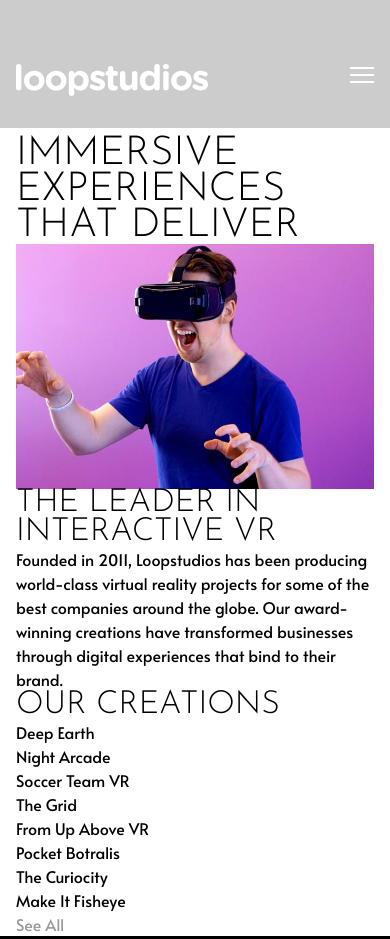
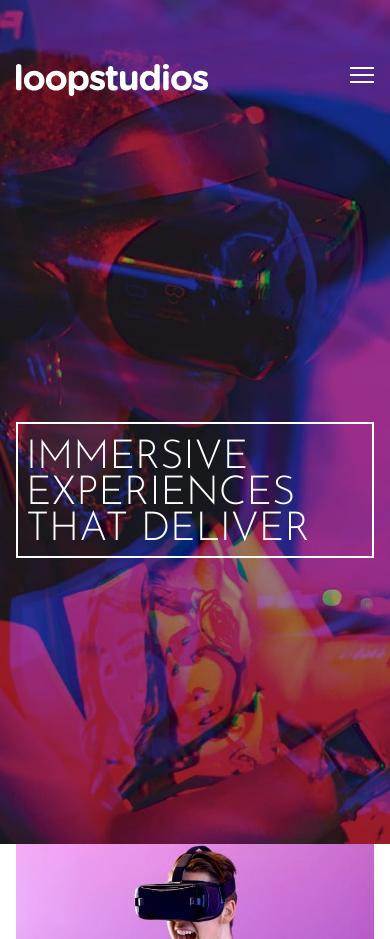
Before and after one commit to davinaleong/fem-loopstudios-landing-page, a website built with Vite: page index.html in a window 390 px wide. Shown: the top 939 px of the page. Built offline with nearby package versions, Linux system fonts and the light colour scheme.

Commit message:
Styled hero section for mobile

```diff
--- a/index.html
+++ b/index.html
@@ -77,15 +77,15 @@
         </div>
       </header>
 
-      <section class="hero">
-        <div class="container">
-          <h1 class="hero-heading | ff-heading tt-uppercase fs-800 lh-200">
+      <section class="hero | bg-full">
+        <div class="container hero-grid">
+          <h1 class="hero-heading | ff-heading tt-uppercase fs-800 text-neutral-100 lh-200">
             Immersive<br />experiences<br />that deliver
           </h1>
         </div>
       </section>
 
-      <section class="header">
+      <section class="leader">
         <div class="container">
           <img
             src="./images/mobile/image-interactive.jpg"
--- a/styles/main.css
+++ b/styles/main.css
@@ -4,7 +4,9 @@
       - Content - General Styling
       - Content - Primary Header
       - Content - Primary Footer
-      - Content - Main Content
+      - Content - Hero Section
+      - Content - Leader Section
+      - Content - Creations Section
     - Utility
       - Utility - Colours
       - Utility - Background Colours
@@ -73,6 +75,7 @@
 
   --transition: all 0.3s ease-in-out;
 
+  --primary-header-height: 8.5em;
   --max-content-width: 50em;
 }
 /** Root - End **/
@@ -173,7 +176,7 @@
 /** Content - Primary Header **/
 .primary-header {
   width: 100%;
-  background-color: hsla(0, 0%, 0%, 0.2);
+  background-color: transparent;
   padding-top: var(--size-800);
   padding-bottom: var(--size-600);
   position: fixed;
@@ -325,10 +328,32 @@
   display: none;
 }
 
-/** Content - Main Content **/
+/** Content - Hero Section **/
 .hero {
-  padding-top: 8.5em;
-}
+  background-image: url(./../images/mobile/image-hero.jpg);
+  padding-top: var(--primary-header-height);
+}
+
+@media (min-width: 48em) {
+  .hero {
+    background-image: url(./../images/desktop/image-hero.jpg);
+  }
+}
+
+.hero-grid {
+  display: grid;
+  align-items: center;
+  min-height: calc(100vh - var(--primary-header-height));
+}
+
+.hero-heading {
+  border: 2px solid var(--clr-neutral-100);
+  padding: var(--size-400) var(--size-200) var(--size-200) var(--size-200);
+}
+
+/** Content - Leader Section **/
+
+/** Content - Creations Section **/
 
 /** Content - End **/
 
```
